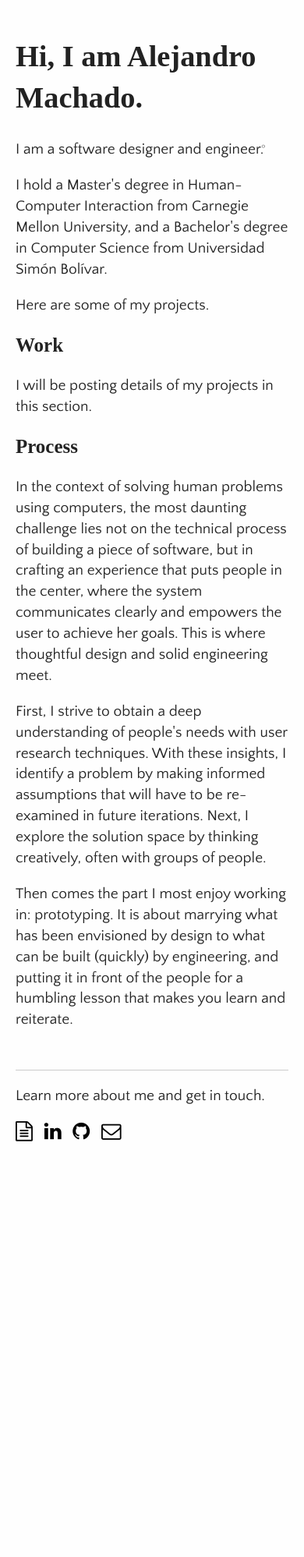
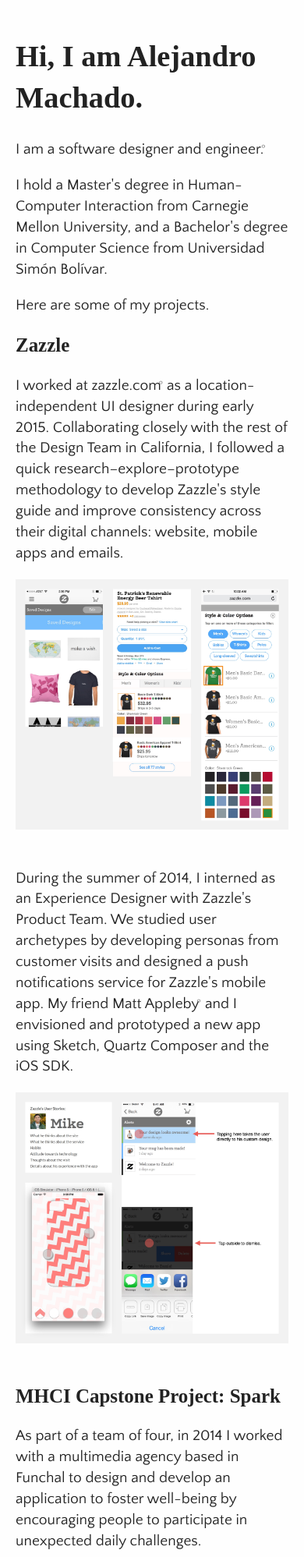
Before and after one commit to alemacgo/magia.se, a plain HTML site: page index.html in a window 390 px wide. Shown: the top 1997 px of the page at 78% size. Before the commit the page ends 1506 px from the top, so only its background shows below. Drawn offline with nearby package versions, Linux system fonts and the light colour scheme; a web font is replaced by a local one.

Commit message:
Add Zazzle and Spark

```diff
--- a/css/main.css
+++ b/css/main.css
@@ -109,16 +109,12 @@ body {
     font-size: 1.2em;
 }
 
-h1,h2 {
+h1,h2,h3 {
     font-family: 'Quattrocento', serif;
 }
 
 h2 {
     font-size: 1.3em;
-}
-
-footer {
-    margin-top: 50px;
 }
 
 i {
@@ -150,6 +146,11 @@ p a:hover {
 
 footer {
     padding-bottom: 20px;
+}
+
+img {
+    max-width: 100%;
+    margin-bottom: 30px;
 }
 
 /* ==========================================================================
--- a/index.html
+++ b/index.html
@@ -3,7 +3,7 @@
     <head>
         <meta charset="utf-8">
         <meta http-equiv="X-UA-Compatible" content="IE=edge">
-        <title>Alejandro Machado</title>
+        <title>Imbue the world with magic</title>
         <meta name="description" content="">
         <meta name="viewport" content="width=device-width, initial-scale=1">
 
@@ -32,9 +32,36 @@
 
             <p>Here are some of my projects.</p>
 
-            <h2 id="work">Work</h2>
-            <p>I will be posting details of my projects in this section.</p>
+            <h2>Zazzle</h2>
+            <p>I worked at <a href="http://www.zazzle.com" target="_blank">zazzle.com</a> as a location-independent UI designer during early 2015.
+            Collaborating closely with the rest of the Design Team in California,
+            I followed a quick research–explore–prototype methodology to develop
+            Zazzle's style guide and improve consistency across their digital channels:
+            website, mobile apps and emails.</p>
 
+            <img alt="Three examples of UI redesign proposals that I delivered." src="img/zazzle-2015.jpg" />
+
+            <p>During the summer of 2014, I interned as an Experience Designer with Zazzle's Product Team.
+            We studied user archetypes by developing personas from customer visits and designed
+            a push notifications service for Zazzle's mobile app. My friend <a href="http://www.linkedin.com/pub/matthew-appleby/69/462/214/en" target="_blank">Matt Appleby</a> and I envisioned and prototyped a new app using Sketch, Quartz Composer and the iOS SDK.</p>
+
+            <img alt="Some insights gathered from a customer during his visit, details of a user's interaction with the notifications center, and a prototype of the novel app concept running on the iOS simulator." src="img/zazzle-2014.jpg" />
+
+            <h2>MHCI Capstone Project: Spark</h2>
+            <p>As part of a team of four, in 2014 I worked with a multimedia agency based in Funchal to design and develop
+            an application to foster well-being by encouraging people to participate in unexpected daily challenges.</p>
+
+            <p>We conducted exhaustive research
+            and tested prototypes of varied fidelities, throughout several iterations, as a means to refining our concept and delivering
+            a product that is both useful and usable. A more detailed account can be found on <a href="http://spark.m-iti.org/" target="_blank">the project's official website.</a></p>
+
+            <p>Besides leading the user research efforts with my teammates, I built working prototypes of the application
+            using the iOS SDK. Our team performed usability tests with these models so that we could quickly decide
+            what changes to make, based on the users' feedback.</p>
+
+            <img alt="An illustration of our final concept, a frame of our concept video, and screenshots of our final prototype." src="img/spark.jpg" />
+
+            <hr/>
             <h2>Process</h2>
             <p>In the context of solving human problems using computers, the most daunting challenge
             lies not on the technical process of building a piece of software, but in
@@ -52,7 +79,6 @@
             front of the people for a humbling lesson that makes you learn and reiterate.</p>
 
             <footer>
-                <hr/>
                 <p>Learn more about me and get in touch.</p>
                 <a href="pdf/resumeAlejandroMachado.pdf"><i class="fa fa-file-text-o fa-lg"></i></a>
                 <a href="https://www.linkedin.com/in/alemacgo"><i class="fa fa-linkedin fa-lg"></i></a>
--- a/js/main.js
+++ b/js/main.js
@@ -0,0 +1,7 @@
+// Makes alt === title
+$(function() {
+  $('img').each( function() {
+    var o = $(this);
+    if( ! o.attr('title') && o.attr('alt') ) o.attr('title', o.attr('alt') );
+  });
+});
```
Also changed, not shown: img/spark.jpg (added), img/zazzle-2014.jpg (added), img/zazzle-2015.jpg (added).
